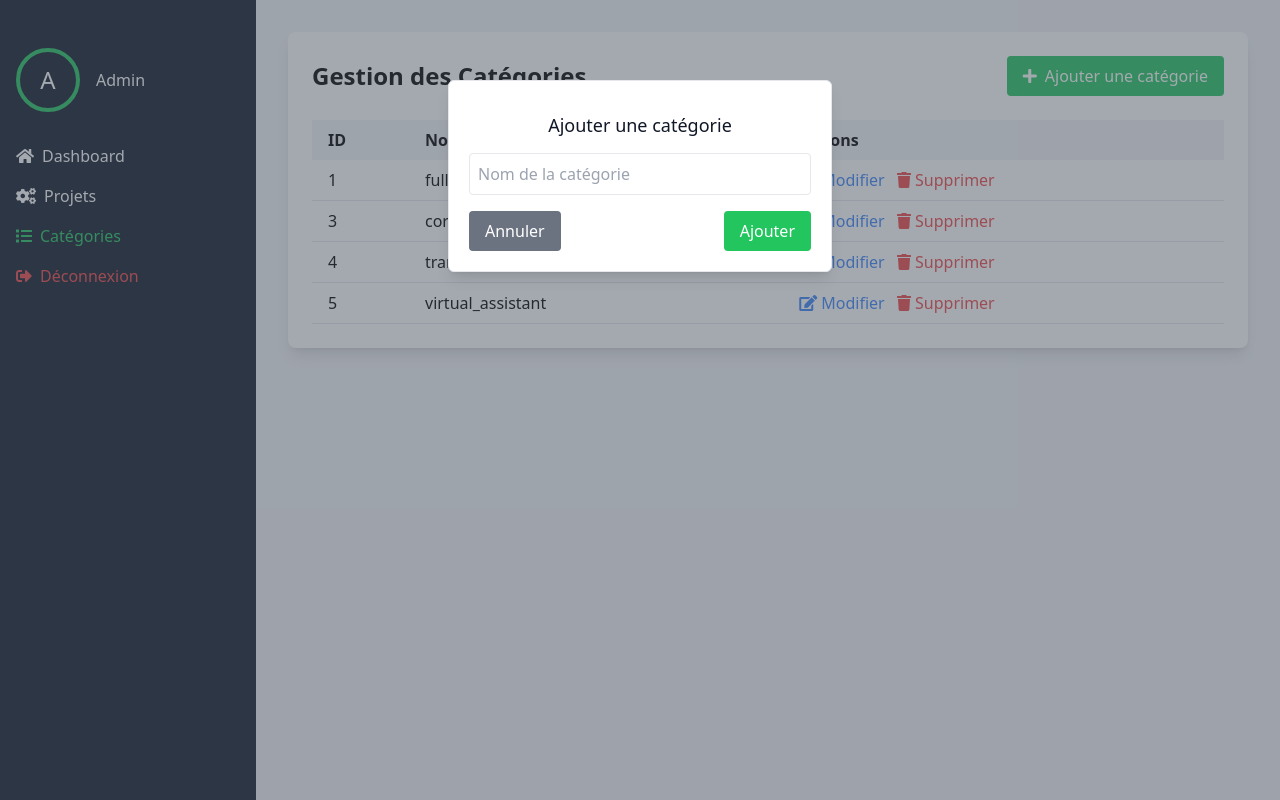
After one commit to Ayoub-fetti/ITThink-Dashboard---Phase-2, a PHP site: page /admin/categories.php in a window 1280 px wide, after a click on "Ajouter une catégorie". The commit adds this page. Run offline with PHP 8.4, Linux system fonts and the light colour scheme; a user stored in the database is signed in; data comes from the database, SQL or seed files in the repository.

Commit message:
categorie add/modifiy/delete from admin

```diff
--- /dev/null
+++ b/admin/categories.php
@@ -0,0 +1,155 @@
+<?php
+require_once '../config.php';
+session_start();
+
+// check si l'utilisateur est admin
+if (!isset($_SESSION['user_id']) || $_SESSION['role'] !== 'admin') {
+    header("Location: ../index.php");
+    exit();
+}
+
+// Recuperer toutes les categories
+$stmt = $pdo->query("SELECT * FROM categories");
+$categories = $stmt->fetchAll(PDO::FETCH_ASSOC);
+
+// Traitement de l'ajout d'une catégorie
+if ($_SERVER['REQUEST_METHOD'] === 'POST') {
+    $nom_categorie = trim($_POST['nom_categorie']);
+
+    if (!empty($nom_categorie)) {
+        try {
+            $stmt = $pdo->prepare("INSERT INTO categories (nom_categorie) VALUES (?)");
+            $stmt->execute([$nom_categorie]);
+            header("Location: categories.php?success=1");
+            exit();
+        } catch(PDOException $e) {
+            $error = "Erreur lors de l'ajout: " . $e->getMessage();
+        }
+    }
+}
+
+?>
+
+<!DOCTYPE html>
+<html lang="en">
+<head>
+    <meta charset="UTF-8">
+    <meta name="viewport" content="width=device-width, initial-scale=1.0">
+    <title>Gestion des Catégories</title>
+    <script src="../Config_tailwind/tailwind.js"></script>
+    <link href="https://cdnjs.cloudflare.com/ajax/libs/font-awesome/5.15.3/css/all.min.css" rel="stylesheet"/>
+</head>
+<body class="bg-gray-100">
+    <div class="flex h-screen">
+        <!-- Sidebar -->
+        <div class="bg-gray-900 text-white w-64 p-4 flex flex-col">
+            <div class="flex items-center mb-8">
+            </div>
+            <div class="flex items-center mb-8">
+                <div class="w-16 h-16 rounded-full border-4 border-green-500 flex items-center justify-center">
+                    <span class="text-2xl">A</span>
+                </div>
+                <span class="ml-4">Admin</span>
+            </div>
+                <ul>
+                    <li class="mb-4">
+                        <a href="admin_dashboard.php" class="flex items-center hover:text-gray-400 text-white">
+                            <i class="fas fa-home mr-2"></i>Dashboard
+                        </a>
+                    </li>
+                    <li class="mb-4">
+                        <a href="projets.php" class="flex items-center hover:text-gray-400 text-white">
+                        <i class="fas fa-cogs mr-2"></i>Projets
+                        </a>
+                    </li>
+                    <li class="mb-4">
+                        <a href="categories.php" class="flex items-center text-green-500">
+                            <i class="fas fa-list mr-2"></i>Catégories
+                        </a>
+                    </li>
+                    <li class="mb-4">
+                        <a href="../logout.php" class="flex items-center hover:text-white text-red-500">
+                            <i class="fas fa-sign-out-alt mr-2"></i>Déconnexion
+                        </a>
+                    </li>
+                </ul>
+            </nav>
+        </div>
+
+        <!-- Main Content -->
+        <div class="flex-1 p-8">
+            <div class="bg-white rounded-lg shadow-lg p-6">
+                <div class="flex justify-between items-center mb-6">
+                    <h1 class="text-2xl font-bold">Gestion des Catégories</h1>
+                    <button onclick="document.getElementById('addModal').classList.remove('hidden')"
+                            class="bg-green-500 text-white px-4 py-2 rounded hover:bg-green-600">
+                        <i class="fas fa-plus mr-2"></i>Ajouter une catégorie
+                    </button>
+                </div>
+
+                <?php if (isset($_GET['success'])): ?>
+                    <div class="bg-green-100 text-green-700 p-3 rounded mb-4">
+                        Opération réussie !
+                    </div>
+                <?php endif; ?>
+
+                <!-- Modal d'ajout -->
+                <div id="addModal" class="hidden fixed inset-0 bg-gray-600 bg-opacity-50 overflow-y-auto h-full w-full">
+                    <div class="relative top-20 mx-auto p-5 border w-96 shadow-lg rounded-md bg-white">
+                        <div class="mt-3 text-center">
+                            <h3 class="text-lg leading-6 font-medium text-gray-900">Ajouter une catégorie</h3>
+                            <form method="POST" class="mt-4">
+                                <input type="text" name="nom_categorie"
+                                       class="w-full p-2 border rounded"
+                                       placeholder="Nom de la catégorie" required>
+                                <div class="mt-4 flex justify-between">
+                                    <button type="button"
+                                            onclick="document.getElementById('addModal').classList.add('hidden')"
+                                            class="bg-gray-500 text-white px-4 py-2 rounded hover:bg-gray-600">
+                                        Annuler
+                                    </button>
+                                    <button type="submit"
+                                            class="bg-green-500 text-white px-4 py-2 rounded hover:bg-green-600">
+                                        Ajouter
+                                    </button>
+                                </div>
+                            </form>
+                        </div>
+                    </div>
+                </div>
+
+                <div class="overflow-x-auto">
+                    <table class="w-full">
+                        <thead>
+                            <tr class="bg-gray-100">
+                                <th class="px-4 py-2 text-left">ID</th>
+                                <th class="px-4 py-2 text-left">Nom de la catégorie</th>
+                                <th class="px-4 py-2 text-left">Actions</th>
+                            </tr>
+                        </thead>
+                        <tbody>
+                            <?php foreach ($categories as $categorie): ?>
+                            <tr class="border-b hover:bg-gray-50">
+                                <td class="px-4 py-2"><?php echo htmlspecialchars($categorie['id_categorie']); ?></td>
+                                <td class="px-4 py-2"><?php echo htmlspecialchars($categorie['nom_categorie']); ?></td>
+                                <td class="px-4 py-2">
+                                    <a href="modifier_categorie.php?id=<?php echo $categorie['id_categorie']; ?>"
+                                       class="text-blue-500 hover:underline mr-2">
+                                        <i class="fas fa-edit"></i> Modifier
+                                    </a>
+                                    <a href="supprimer_categorie.php?id=<?php echo $categorie['id_categorie']; ?>"
+                                       onclick="return confirm('Êtes-vous sûr de vouloir supprimer cette catégorie ?')"
+                                       class="text-red-500 hover:underline">
+                                        <i class="fas fa-trash"></i> Supprimer
+                                    </a>
+                                </td>
+                            </tr>
+                            <?php endforeach; ?>
+                        </tbody>
+                    </table>
+                </div>
+            </div>
+        </div>
+    </div>
+</body>
+</html>
--- a/modifier_user.php
+++ b/admin/modifier_user.php
@@ -1,5 +1,5 @@
 <?php
-require_once 'config.php';
+require_once '../config.php';
 session_start();
 
 // check si l'utilisateur est admin
@@ -40,7 +40,7 @@ if ($_SERVER['REQUEST_METHOD'] === 'POST') {
     <meta charset="UTF-8">
     <meta name="viewport" content="width=device-width, initial-scale=1.0">
     <title>Éditer l'utilisateur</title>
-    <script src="./Config_tailwind/tailwind.js"></script>
+    <script src="../Config_tailwind/tailwind.js"></script>
 </head>
 <body class="bg-gray-100 p-6">
     <div class="max-w-md mx-auto bg-white rounded-lg shadow-md p-6">
@@ -74,7 +74,7 @@ if ($_SERVER['REQUEST_METHOD'] === 'POST') {
                 <select name="role" class="w-full p-2 border rounded">
                     <option value="admin" <?php echo $user['role'] === 'admin' ? 'selected' : ''; ?>>Admin</option>
                     <option value="user" <?php echo $user['role'] === 'user' ? 'selected' : ''; ?>>User</option>
-                    <option value="freelancer" <?php echo $user['role'] === 'freelancer' ? 'selected' : ''; ?>>freelancer</option>
+                    <option value="freelancer" <?php echo $user['role'] === 'freelancer' ? 'selected' : ''; ?>>Freelancer</option>
                 </select>
             </div>
 
--- a/supprimer_user.php
+++ b/admin/supprimer_user.php
@@ -1,5 +1,5 @@
 <?php
-require_once 'config.php';
+require_once '../config.php';
 session_start();
 
 // checker  l'utilisateur est admin
--- a/config.php
+++ b/config.php
@@ -1,4 +1,5 @@
 <?php
+require_once 'constants.php';
 define('DB_HOST', 'localhost');
 define('DB_USER', 'root');
 define('DB_PASS', '');
--- /dev/null
+++ b/constants.php
@@ -0,0 +1,7 @@
+<?php
+// Detection auto du protocole (http/https)
+$protocol = isset($_SERVER['HTTPS']) && $_SERVER['HTTPS'] === 'on' ? 'https://' : 'http://';
+
+// Construction de la base_url
+define('BASE_URL', $protocol . $_SERVER['HTTP_HOST'] . dirname($_SERVER['PHP_SELF']));
+?>
--- a/index.php
+++ b/index.php
@@ -28,7 +28,7 @@ if ($_SERVER["REQUEST_METHOD"] == "POST") {
             $_SESSION['role'] = $user['role'];
 
             if ($user['role'] === 'admin') {
-                header("Location: admin_dashboard.php");
+                header("Location: admin/admin_dashboard.php");
                 exit();
             } else {
                 header("Location: dashboard.php");
--- a/signup.php
+++ b/signup.php
@@ -65,7 +65,7 @@ if ($_SERVER["REQUEST_METHOD"] == "POST") {
     <meta charset="UTF-8">
     <meta name="viewport" content="width=device-width, initial-scale=1.0">
     <title>Sign In Page</title>
-    <script src="./Config_tailwind/tailwind.js"></script>
+    <script src="<?php echo BASE_URL; ?>/Config_tailwind/tailwind.js"></script>
     <link rel="stylesheet" href="https://cdnjs.cloudflare.com/ajax/libs/font-awesome/5.15.3/css/all.min.css">
     <link rel="stylesheet" href="style.css">
 </head>
@@ -80,7 +80,7 @@ if ($_SERVER["REQUEST_METHOD"] == "POST") {
         <?php endif; ?>
         <h2 class="mb-2 text-2xl font-bold text-gray-800">Hello !</h2>
         <p class="mb-6 text-gray-600">Welcome </p>
-        <form id="form2" method="POST" action="signup.php">
+        <form id="form2" method="POST" action="<?php echo BASE_URL; ?>/signup.php">
             <div class="mb-4">
                 <label class="sr-only" for="username">Username</label>
                 <div class="relative">
@@ -124,7 +124,7 @@ if ($_SERVER["REQUEST_METHOD"] == "POST") {
             <button type="submit" class="w-full py-2 text-white bg-amber-500 rounded-lg hover:bg-amber-300 focus:outline-none focus:ring-2 focus:ring-amber-500">Sign Up</button>
         </form>
         <div class="mt-4 text-center">
-            <a href="index.php" class="text-sm text-gray-600 hover:underline">You have an account ?</a>
+            <a href="<?php echo BASE_URL; ?>/index.php" class="text-sm text-gray-600 hover:underline">You have an account ?</a>
         </div>
     </div>
 </body>
```
Also changed, not shown: admin/admin_dashboard.php (renamed from admin_dashboard.php, +31 -30 lines), admin/modifier_categorie.php (added, +75 -0 lines), admin/modifier_projet.php (added, +113 -0 lines), admin/projets.php (renamed from projets.php, +11 -8 lines), admin/supprimer_categorie.php (added, +27 -0 lines), admin/supprimer_projet.php (added, +24 -0 lines).
